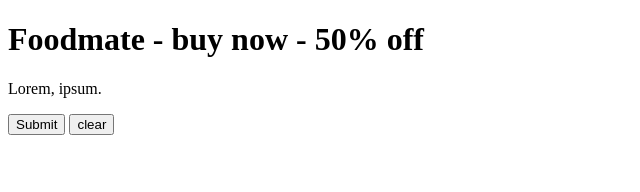
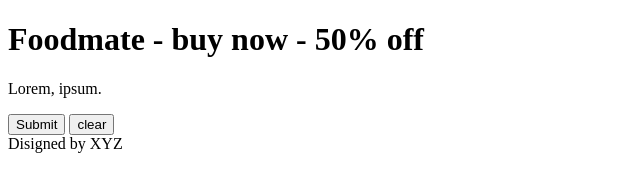
Before and after one commit to nalininayak/foodmate, a plain HTML site: page index.html in a window 1280 px wide. Shown: the whole page, without its empty margins (0-640 px from the left). Drawn offline with Linux system fonts and the light colour scheme.

Commit message:
updated Index

```diff
--- a/index.html
+++ b/index.html
@@ -12,5 +12,6 @@
 
     <button>Submit</button>
     <button>clear</button>
+    <footer>Disigned by XYZ</footer>
 </body>
 </html>
```
